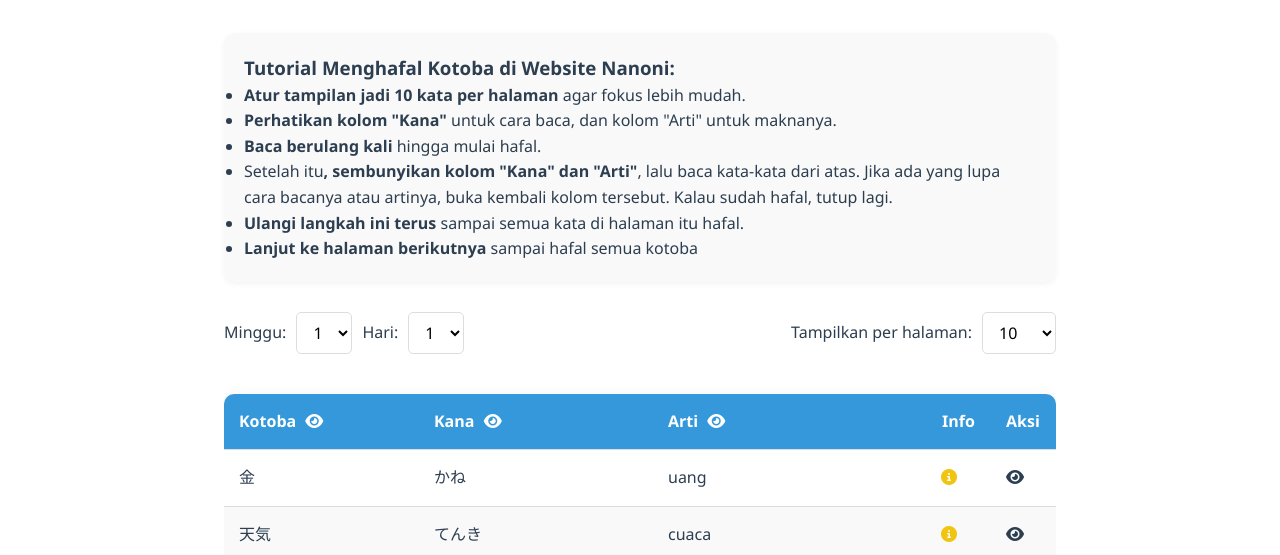
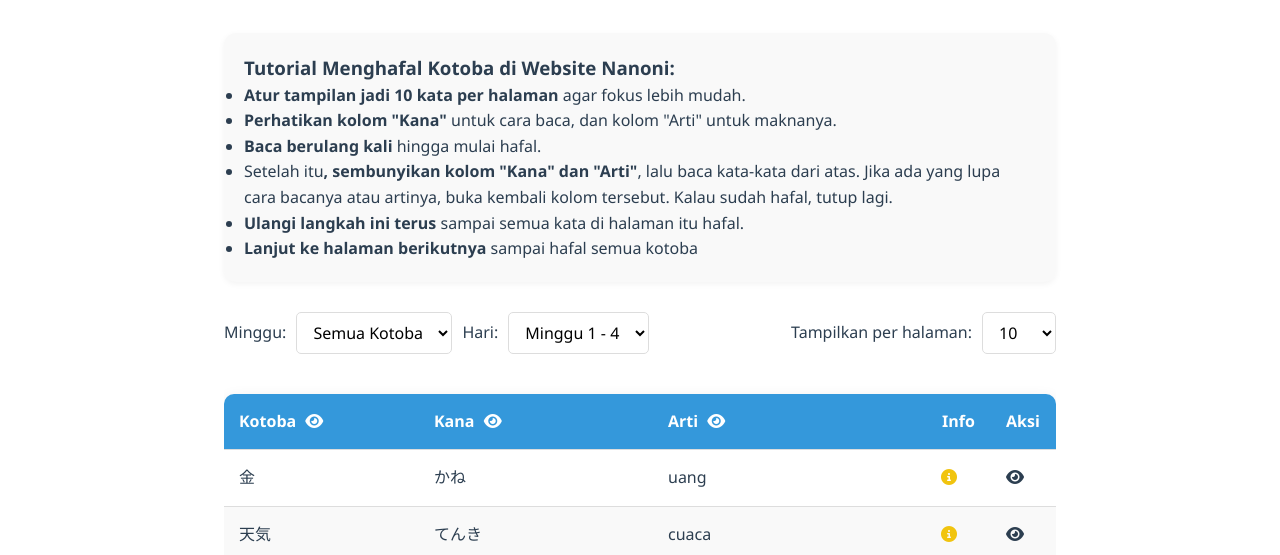
Before and after one commit to Nanonicorp/kotobaN5, a plain HTML site: page index.html in a window 1280 px wide. Shown: the part 245-800 px from the top of the page. Drawn offline with Linux system fonts and the light colour scheme.

Commit message:
Update index.html

```diff
--- a/index.html
+++ b/index.html
@@ -55,6 +55,7 @@ Jika ada yang lupa cara bacanya atau artinya, buka kembali kolom tersebut. Kalau
                 <div class="filter-group">
                     <span>Minggu:</span>
                     <select id="weekSelector">
+                        <option value="0">Semua Kotoba</option>
                         <option value="1">1</option>
                         <option value="2">2</option>
                         <option value="3">3</option>
@@ -63,6 +64,7 @@ Jika ada yang lupa cara bacanya atau artinya, buka kembali kolom tersebut. Kalau
 
                     <span>Hari:</span>
                     <select id="daySelector">
+                        <option value="0">Minggu 1 - 4</option>
                         <option value="1">1</option>
                         <option value="2">2</option>
                         <option value="3">3</option>
```
